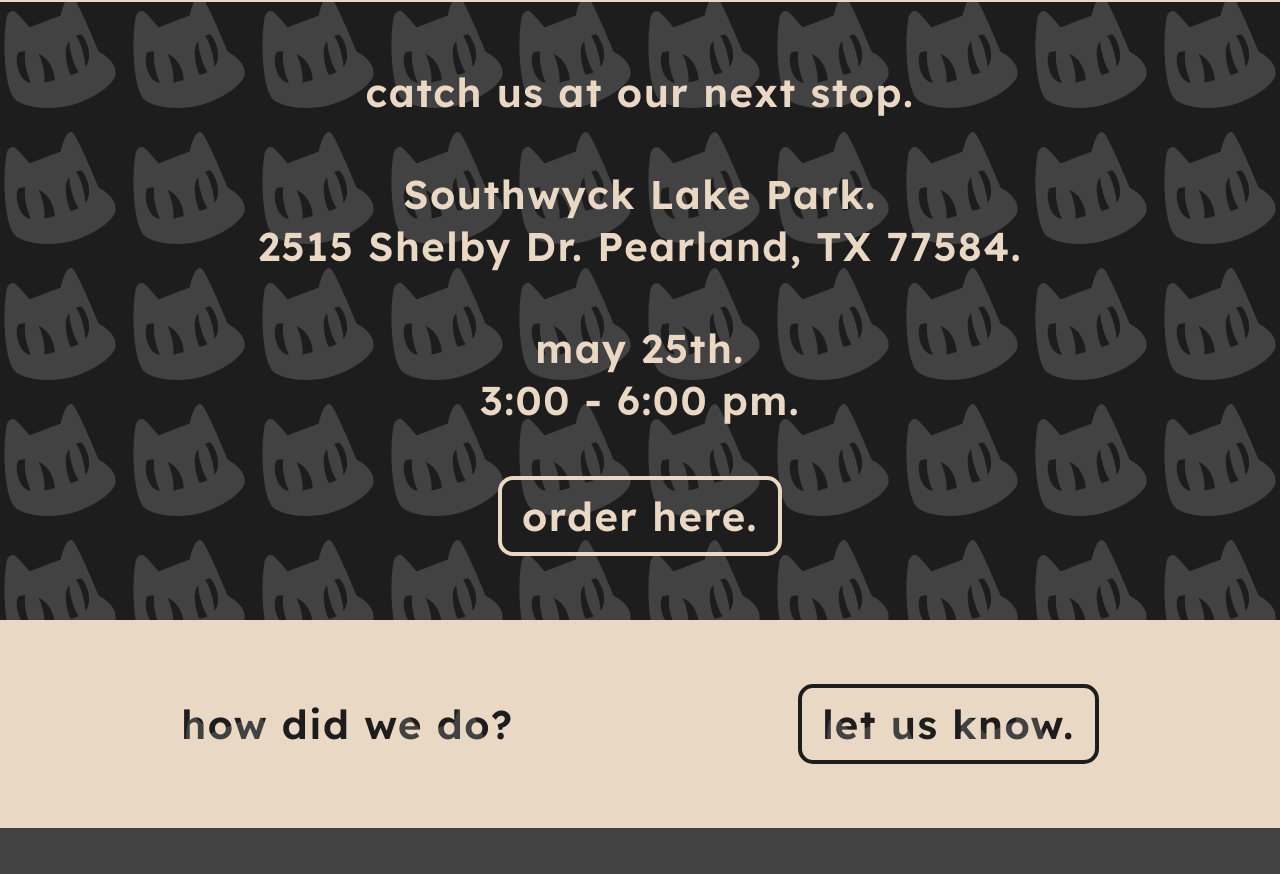
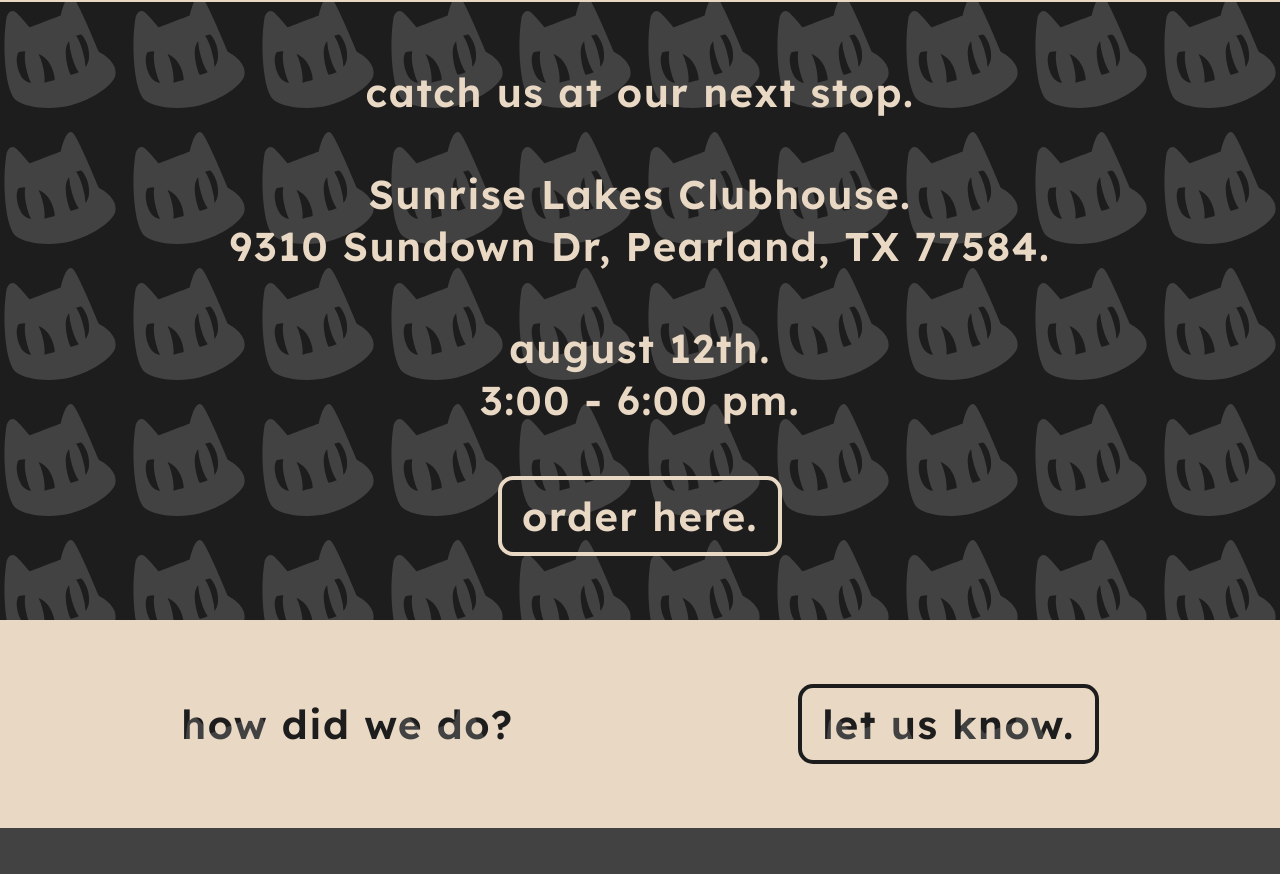
Before and after one commit to tealine-co/tealine-co.github.io, a plain HTML site: page index.html in a window 1280 px wide. Shown: the part 1368-2242 px from the top of the page. Drawn offline with Linux system fonts and the light colour scheme.

Commit message:
update
address and date

```diff
--- a/index.html
+++ b/index.html
@@ -129,8 +129,8 @@
         <div class="order-section scroll-section" id='order'>
             <!-- Orders Open -->
             <div class="section-title">catch us at our next stop.</div>
-            <div class="section-title">Southwyck Lake Park. <br> 2515 Shelby Dr. Pearland, TX 77584.</div>
-            <div class="section-title">may 25th.<br>3:00 - 6:00 pm.</div>
+            <div class="section-title">Sunrise Lakes Clubhouse. <br> 9310 Sundown Dr, Pearland, TX 77584.</div>
+            <div class="section-title">august 12th.<br>3:00 - 6:00 pm.</div>
 
             <a href="https://form.jotform.com/232128838318157" class="order-link section-title" onclick="">
                 <div>order here.</div>
```
